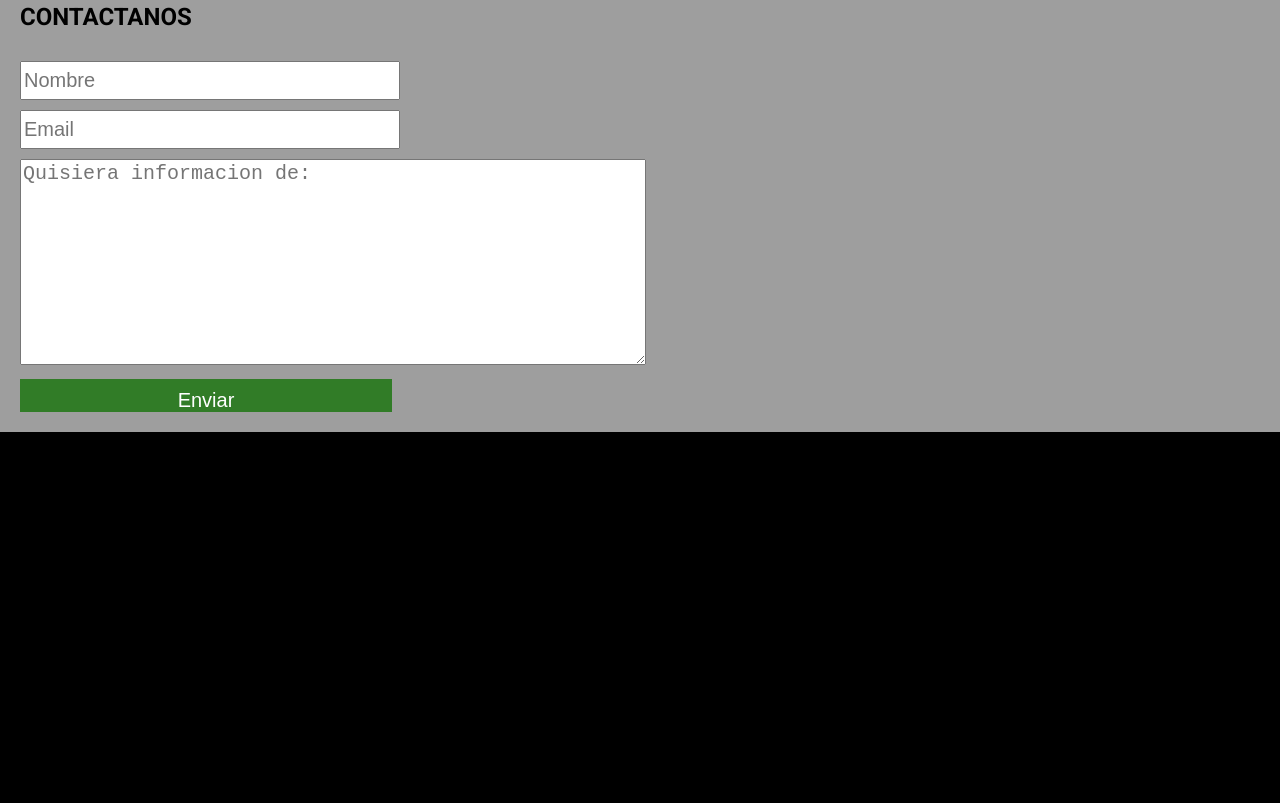
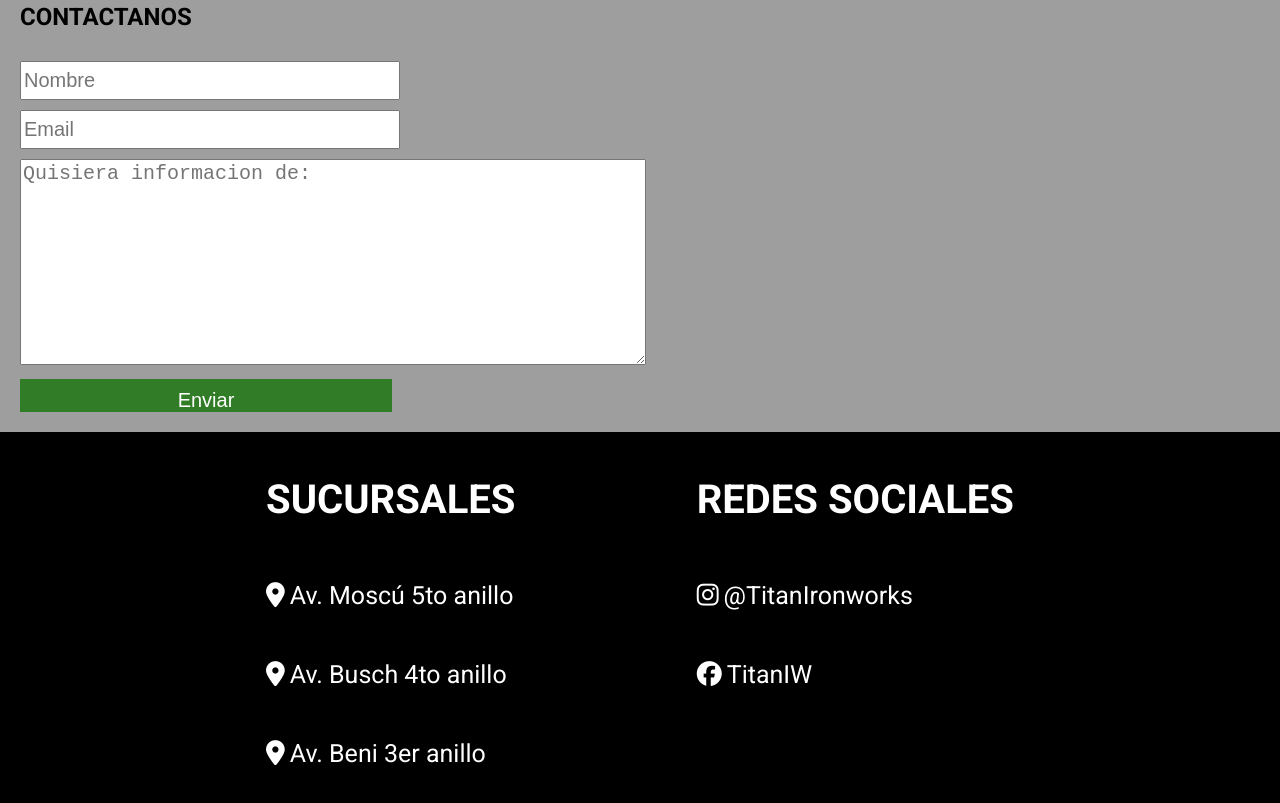
Before and after one commit to Christianterrazasl/TiendaWeb, a website: page public/index.html in a window 1280 px wide. Shown: the part 1402-2205 px from the top of the page. Before the commit the page ends 1834 px from the top, so only its background shows below. Drawn offline with Linux system fonts and the light colour scheme.

Commit message:
aumentando front

```diff
--- a/public/index.html
+++ b/public/index.html
@@ -8,6 +8,7 @@
     <link rel="preconnect" href="https://fonts.googleapis.com">
     <link rel="preconnect" href="https://fonts.gstatic.com" crossorigin>
     <link href="https://fonts.googleapis.com/css2?family=Roboto:ital,wght@0,100;0,300;0,400;0,500;0,700;0,900;1,100;1,300;1,400;1,500;1,700;1,900&display=swap" rel="stylesheet">
+    <link href="https://cdnjs.cloudflare.com/ajax/libs/font-awesome/6.5.1/css/all.min.css" rel="stylesheet">
 </head>
 <body>
     <div class="header-lines">
@@ -65,6 +66,9 @@
         <input type="button" class="btnCarrucel" id="btnNext" value="&#10095">
         <input type="button" class="btnCarrucel" id="btnPrev" value="&#10094">
     </section>
+    <section class="influencers">
+
+    </section>
     <section class="contacto" id="panelContacto">
         <form>
             <h2 class="tituloContacto">CONTACTANOS</h2>
@@ -75,6 +79,29 @@
 
         </form>
     </section>
+    <section class="referencias">
+        <div class="sucursales">
+            <h1 class="tituloReferencias">SUCURSALES</h1>
+            <div class="sucursal">
+                <i class="fa-solid fa-location-dot"></i><p>Av. Moscú 5to anillo</p>
+            </div>
+            <div class="sucursal">
+                <i class="fa-solid fa-location-dot"></i><p>Av. Busch 4to anillo</p>
+            </div>
+            <div class="sucursal">
+                <i class="fa-solid fa-location-dot"></i><p>Av. Beni 3er anillo</p>
+            </div>
+        </div>
+        <div class="redesSociales">
+            <h1 class="tituloReferencias">REDES SOCIALES</h1>
+            <div class="redSocial">
+                <i class="fa-brands fa-instagram"></i><p>@TitanIronworks</p>
+            </div>
+            <div class="redSocial">
+                <i class="fa-brands fa-facebook"></i><p>TitanIW</p>
+            </div>
+        </div>
+    </section>
 
     <script src="index/scriptIndex.js"></script>
 </body>
--- a/public/index/indexStyle.css
+++ b/public/index/indexStyle.css
@@ -133,10 +133,12 @@ body{
     background-color: whitesmoke;
     padding-top: 50px;
     overflow: hidden;
+    background-image: linear-gradient(216deg, rgba(77, 77, 77,0.05) 0%, rgba(77, 77, 77,0.05) 25%,rgba(42, 42, 42,0.05) 25%, rgba(42, 42, 42,0.05) 38%,rgba(223, 223, 223,0.05) 38%, rgba(223, 223, 223,0.05) 75%,rgba(36, 36, 36,0.05) 75%, rgba(36, 36, 36,0.05) 100%),linear-gradient(44deg, rgba(128, 128, 128,0.05) 0%, rgba(128, 128, 128,0.05) 34%,rgba(212, 212, 212,0.05) 34%, rgba(212, 212, 212,0.05) 57%,rgba(25, 25, 25,0.05) 57%, rgba(25, 25, 25,0.05) 89%,rgba(135, 135, 135,0.05) 89%, rgba(135, 135, 135,0.05) 100%),linear-gradient(241deg, rgba(55, 55, 55,0.05) 0%, rgba(55, 55, 55,0.05) 14%,rgba(209, 209, 209,0.05) 14%, rgba(209, 209, 209,0.05) 60%,rgba(245, 245, 245,0.05) 60%, rgba(245, 245, 245,0.05) 69%,rgba(164, 164, 164,0.05) 69%, rgba(164, 164, 164,0.05) 100%),linear-gradient(249deg, rgba(248, 248, 248,0.05) 0%, rgba(248, 248, 248,0.05) 32%,rgba(148, 148, 148,0.05) 32%, rgba(148, 148, 148,0.05) 35%,rgba(202, 202, 202,0.05) 35%, rgba(202, 202, 202,0.05) 51%,rgba(181, 181, 181,0.05) 51%, rgba(181, 181, 181,0.05) 100%),linear-gradient(92deg, hsl(214,0%,11%),hsl(214,0%,11%));
+
 
 }
 .tituloPopulares{
-    color: black;
+    color: white;
     margin-left: 20px ;
     margin-top:0;
 }
@@ -180,6 +182,7 @@ body{
     position: absolute;
     left: 20px;
     top: 80%;
+    color: white;
 }
 
 .btnComprarCarrucel {
@@ -212,6 +215,33 @@ body{
     padding: 10px;
 
 }
+
+.sucursal *, .redSocial * {
+    color: white;
+
+}
+
+.referencias{
+    display: flex;
+    justify-content: space-between;
+}
+
+.sucursales, .redesSociales{
+    margin: 10px;
+}
+.sucursal, .redSocial{
+    display: flex;
+    align-items: center;
+    justify-content: start;
+    gap: 5px;
+}
+
+.tituloReferencias{
+    display: none;
+    color: white;
+}
+
+
 
 @media screen and (min-width: 769px){
 
@@ -352,7 +382,7 @@ body{
         width: 100vw;
         min-width: 100vw;
         position: relative;
-        background-color: #c9c9c9;
+
     }
     .itemCarrucel img{
 
@@ -413,6 +443,20 @@ body{
         width: 50%;
         height: 200px;
     }
+    .tituloReferencias{
+        display: block;
+        color: white;
+        font-size: 40px;
+
+    }
+    .referencias{
+        padding-left: 20%;
+        padding-right: 20%;
+
+    }
+    .sucursal *, .redSocial * {
+        font-size: 25px;
+    }
 
 }
 
```
Also changed, not shown: public/imagenes/ProductLogo.png (added), public/imagenes/userLogo.png (added).
